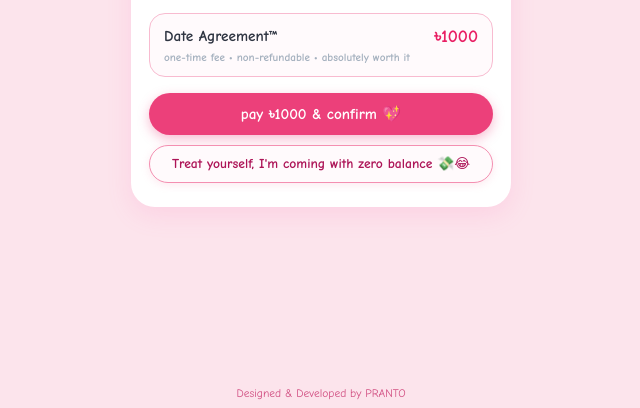
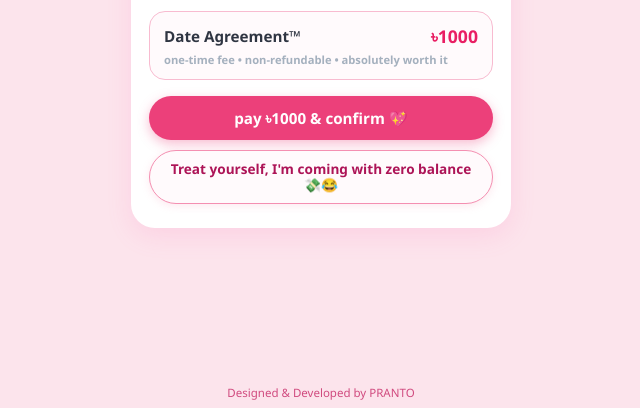
Before and after one commit to golamzelane/dating-proposal, a plain HTML site: page page6.html in a window 1280 px wide. Shown: the part 392-800 px from the top of the page, without its empty margins (319-959 px from the left). Drawn offline with nearby package versions, Linux system fonts and the light colour scheme.

Commit message:
Update page6.html

```diff
--- a/page6.html
+++ b/page6.html
@@ -10,7 +10,7 @@
       margin: 0;
       padding: 0;
       box-sizing: border-box;
-      font-family: 'Comic Sans MS', 'Segoe UI', cursive, sans-serif;
+      font-family: 'Segoe UI', Arial, sans-serif;
     }
 
     body {
```
